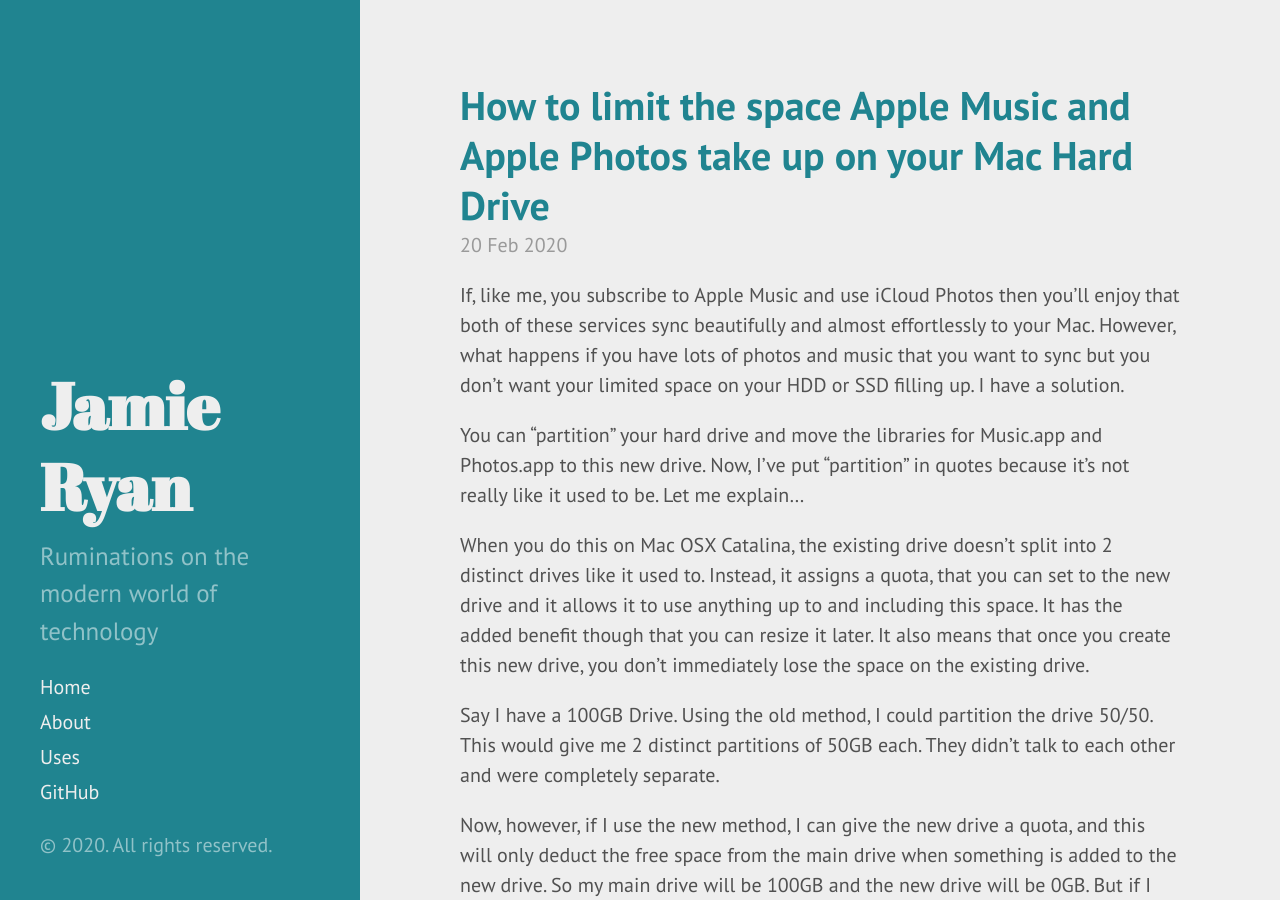
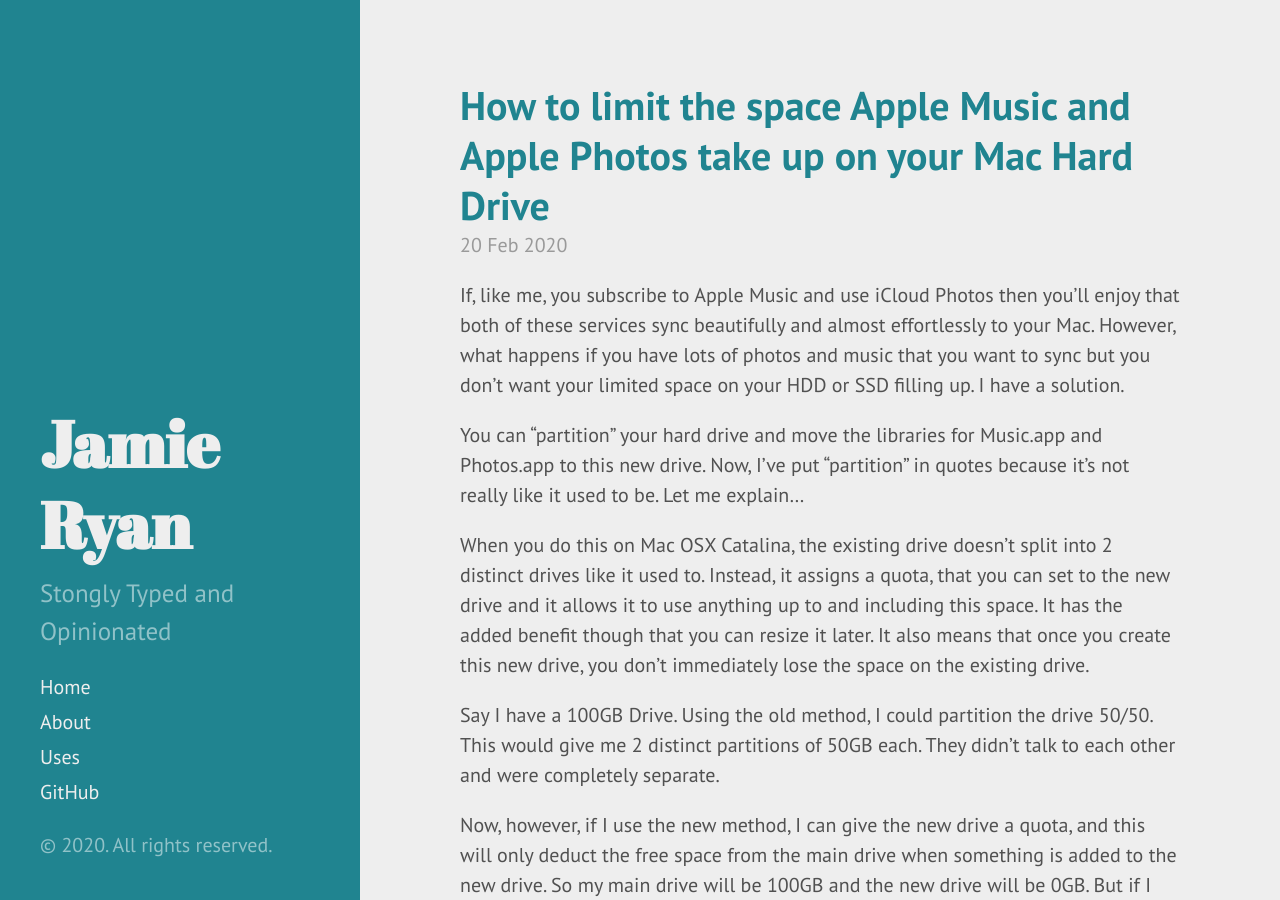
Before and after one commit to MrJamieRyan/mrjamieryan.github.io, a Jekyll site: the page built from index.html, in a window 1280 px wide and 900 px high. Built offline with Jekyll 4.4.1, drawn with Linux system fonts in a browser that asks for light colours; the list of posts is cut into pages by our own code.

Commit message:
Update _config.yml

```diff
--- a/_config.yml
+++ b/_config.yml
@@ -1,7 +1,7 @@
 # Setup
 title: Jamie Ryan
 tagline: "Software Developer"
-description: "Ruminations on the modern world of technology"
+description: "Stongly Typed and Opinionated"
 url: https://mrjamieryan.github.io
 baseurl: "/"
 paginate: 10
```
